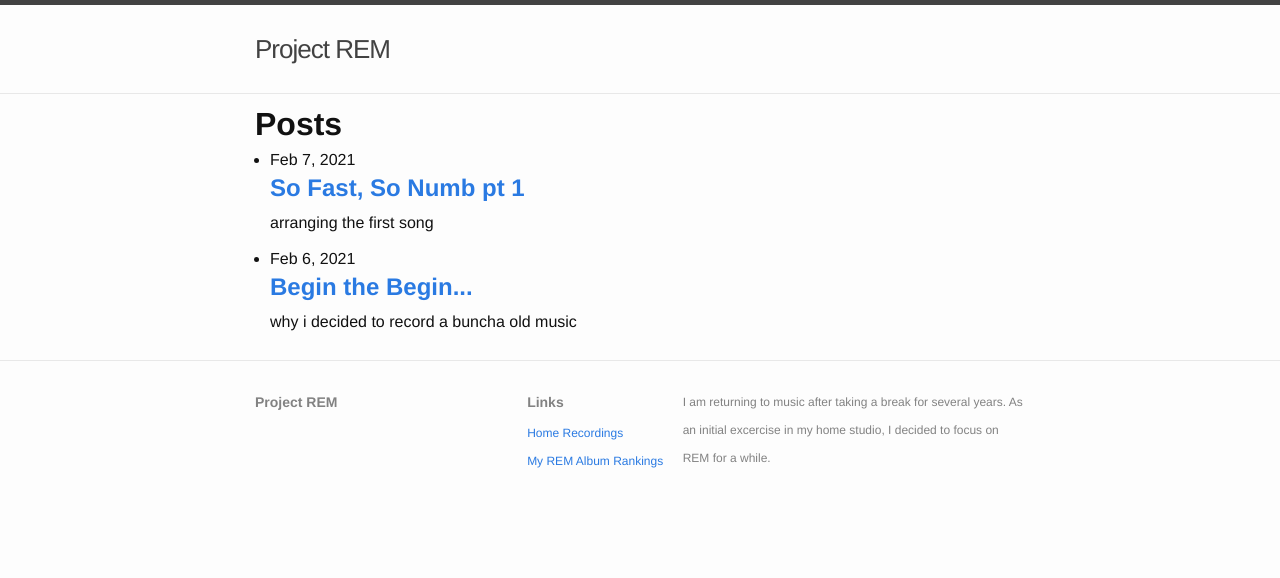
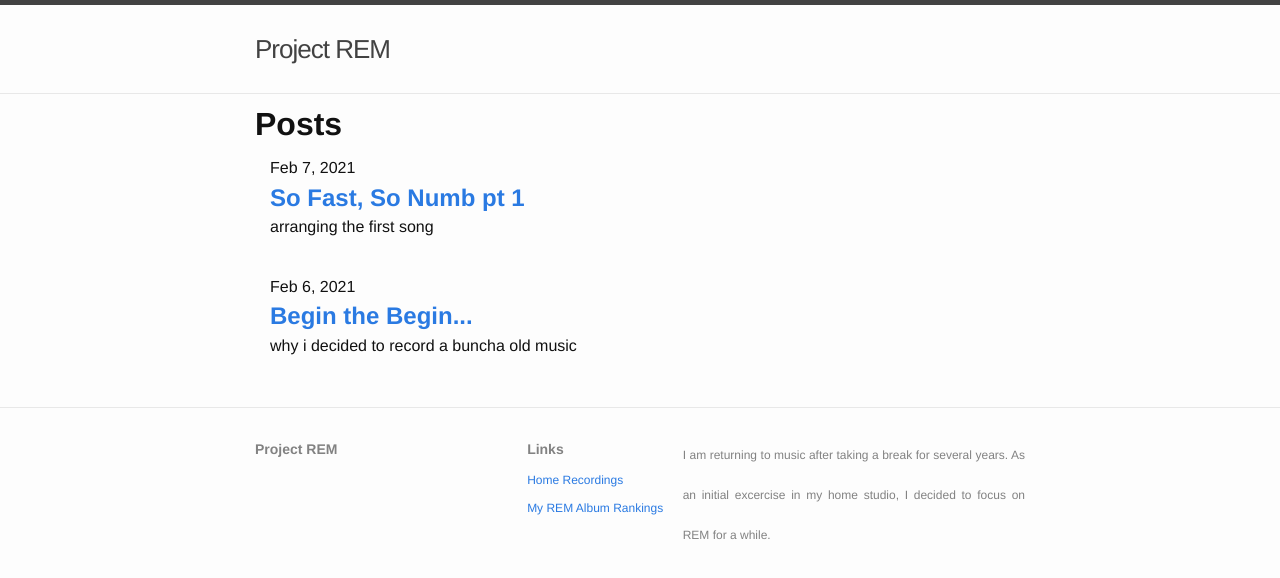
Before and after one commit to slatron/slatron.github.io, a Jekyll site: the page built from index.html, in a window 1280 px wide. Shown: the top 578 px of the page. Built offline with Jekyll 4.4.1, drawn with Linux system fonts in a browser that asks for light colours; the list of posts is cut into pages by our own code.

Commit message:
style blog TOC and posts

```diff
--- a/_sass/_base.scss
+++ b/_sass/_base.scss
@@ -4,7 +4,7 @@
 body, h1, h2, h3, h4, h5, h6,
 p, blockquote, pre, hr,
 dl, dd, ol, ul, figure {
-    margin: 0 0 0.5em;
+    margin: 0;
     padding: 0;
 }
 
@@ -29,7 +29,7 @@
 p, blockquote, pre,
 ul, ol, dl, figure,
 %vertical-rhythm {
-    margin-bottom: $spacing-unit / 2;
+    margin-bottom: $spacing-unit;
 }
 
 /**
@@ -38,6 +38,11 @@
 img {
     max-width: 100%;
     vertical-align: middle;
+}
+
+p, pre {
+  text-align: justify;
+  line-height: $base-line-height-paragraph;
 }
 
 /**
--- a/_sass/_pages.scss
+++ b/_sass/_pages.scss
@@ -1,9 +1,30 @@
 // /**
 //  * Page content
 //  */
-
 .wrapper {
   padding: 1em 0;
+}
+
+h1 {
+  margin-bottom: 0;
+}
+
+.home > h1,
+.post-header {
+  margin-bottom: $spacing-unit;
+}
+
+.post-list {
+  list-style-type: none;
+  line-height: $base-font-size * 1.85;
+}
+
+.post-list h2 {
+  margin: 0;
+}
+
+.post-list li {
+  margin-bottom: $spacing-unit * 2;
 }
 
 li > ul > li {
--- a/css/main.scss
+++ b/css/main.scss
@@ -8,6 +8,7 @@
 $base-font-size:   16px;
 $small-font-size:  $base-font-size * 0.875;
 $base-line-height: $base-font-size * 1.75;
+$base-line-height-paragraph: $base-font-size * 2.5;
 
 $base-unit:        1em;
 $spacing-unit:     15px;
--- a/index.html
+++ b/index.html
@@ -14,8 +14,7 @@
       <h2>
         <a class="post-link" href="{{ post.url | prepend: site.baseurl }}">{{ post.title }}</a>
       </h2>
-
-      <p>{{ post.desc }}</p>
+      <span>{{ post.desc }}</span>
     </li>
     {% endfor %}
   </ul>
```
Also changed, not shown: _posts/2021-02-07-so-fast-so-numb-1.md (+4 -2 lines).
